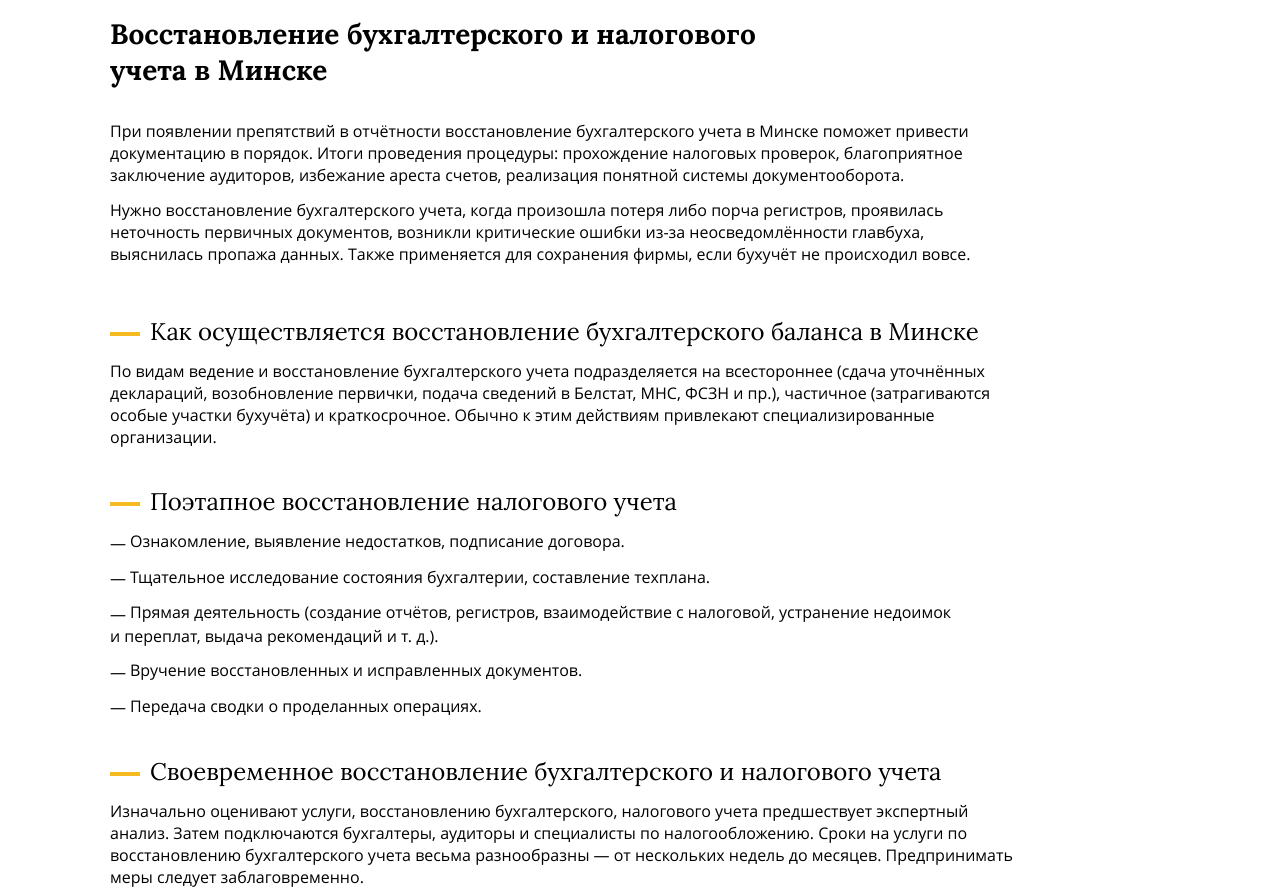
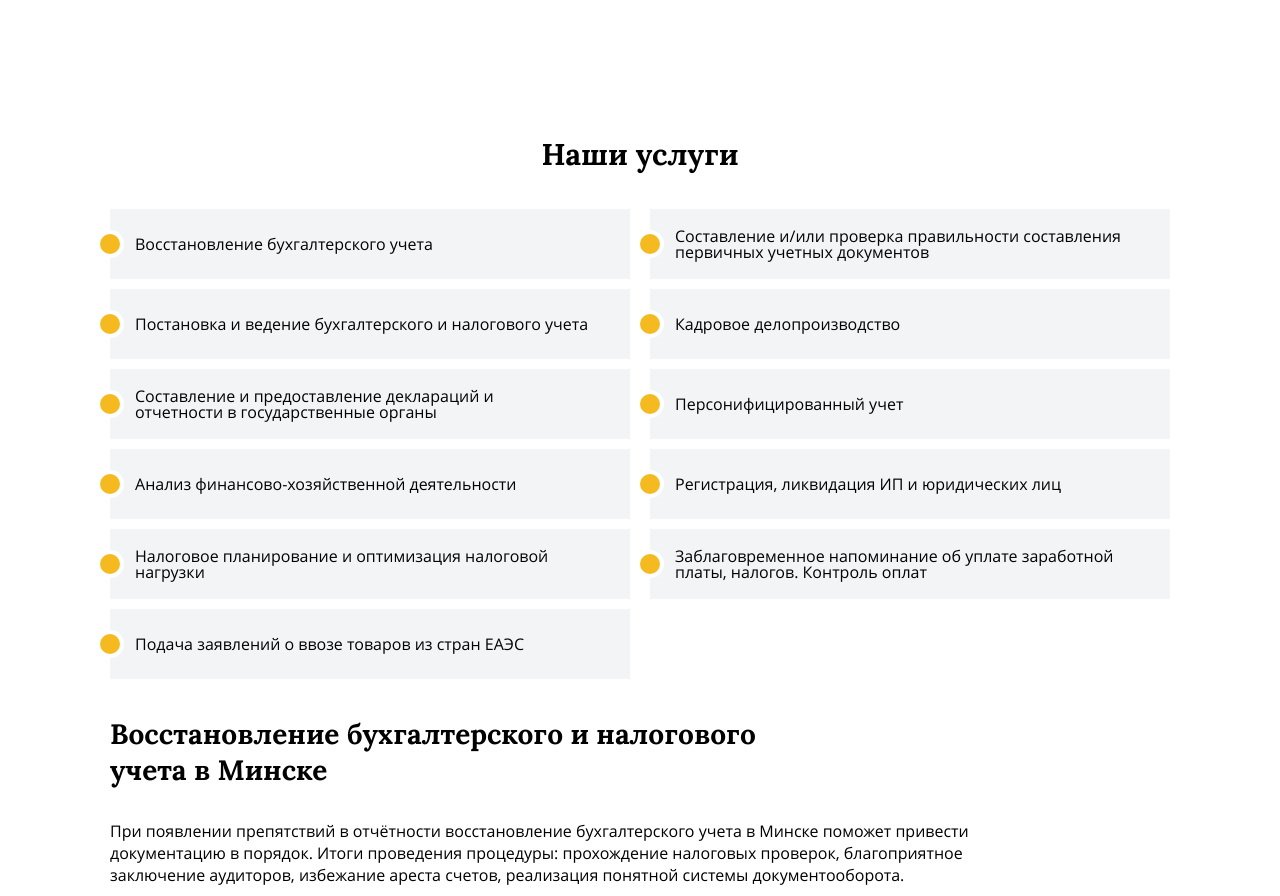
Before and after one commit to dimalepel/liassonby, a website: page src/index.html in a window 1280 px wide. Shown: the part 1180-2076 px from the top of the page. Drawn offline with Linux system fonts and the light colour scheme.

Commit message:
feat: add services

```diff
--- a/src/index.html
+++ b/src/index.html
@@ -140,6 +140,27 @@
                 </ul>
             </div>
         </section>
+
+        <div class="container">
+            <div class="services">
+                <h2 class="services__title title">Наши услуги</h2>
+                <ul class="services__list">
+                    <li class="services__item">Восстановление бухгалтерского учета</li>
+                    <li class="services__item">Составление и/или проверка правильности составления первичных учетных документов</li>
+                    <li class="services__item">Постановка и ведение бухгалтерского и налогового учета</li>
+                    <li class="services__item">Кадровое делопроизводство</li>
+                    <li class="services__item">Составление и предоставление деклараций и отчетности&nbsp;в&nbsp;государственные органы</li>
+                    <li class="services__item">Персонифицированный учет</li>
+                    <li class="services__item">Анализ финансово-хозяйственной деятельности</li>
+                    <li class="services__item">Регистрация, ликвидация ИП и юридических лиц</li>
+                    <li class="services__item">Налоговое планирование и оптимизация налоговой нагрузки</li>
+                    <li class="services__item">Заблаговременное напоминание об уплате заработной платы, налогов. Контроль оплат</li>
+                    <li class="services__item">Подача заявлений о ввозе товаров из стран ЕАЭС</li>
+                </ul>
+            </div>
+
+
+        </div>
 
         <div class="container content-area">
             <h1 class="page-title">Восстановление бухгалтерского и налогового учета в Минске</h1>
--- /dev/null
+++ b/src/styles/blocks/services.css
@@ -0,0 +1,47 @@
+/* Services */
+
+.services {
+    margin-top: 146px;
+}
+
+.services__title {
+    margin-bottom: 36px;
+    font-size: 30px;
+    line-height: 38px;
+    text-align: center;
+}
+
+.services__list {
+    display: flex;
+    flex-wrap: wrap;
+    justify-content: space-between;
+    margin: 0;
+    padding: 0;
+    list-style: none;
+}
+
+.services__item {
+    position: relative;
+    display: flex;
+    align-items: center;
+    width: calc(50% - 10px);
+    min-height: 70px;
+    padding: 19px 40px 19px 25px;
+    margin-bottom: 10px;
+    font-size: 16px;
+    line-height: 16px;
+    color: #030303;
+    background-color: #f2f4f5;
+}
+
+.services__item::before {
+    content: "";
+    position: absolute;
+    left: -14px;
+    top: calc(50% - 14px);
+    width: 28px;
+    height: 28px;
+    background: var(--color-accent);
+    border: 4px solid var(--white);
+    border-radius: 50%;
+}
--- a/src/styles/index.css
+++ b/src/styles/index.css
@@ -41,6 +41,7 @@
 @import 'blocks/section-title.css';
 @import 'blocks/title.css';
 @import 'blocks/about-numbers.css';
+@import 'blocks/services.css';
 @import 'blocks/other-facilities.css';
 @import 'blocks/page-footer.css';
 @import 'blocks/footer-details.css';
```
